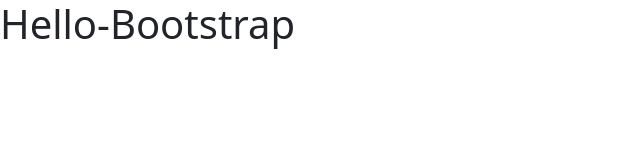
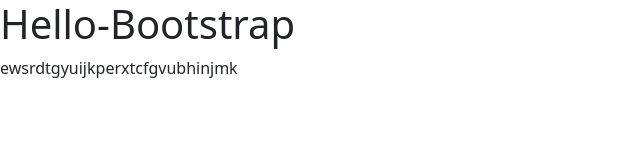
Before and after one commit to designer-manisha/Git_Demo, a plain HTML site: page index.html in a window 1280 px wide. Shown: the whole page, without its empty margins (0-640 px from the left). Drawn offline with nearby package versions, Linux system fonts and the light colour scheme.

```diff
--- a/index.html
+++ b/index.html
@@ -10,5 +10,6 @@
 </head>
 <body>
 <h1>Hello-Bootstrap</h1>
+ewsrdtgyuijkperxtcfgvubhinjmk
 </body>
 </html>
```
Also changed, not shown: style.css (added).
